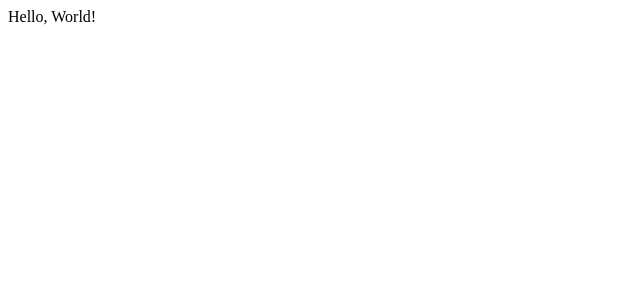
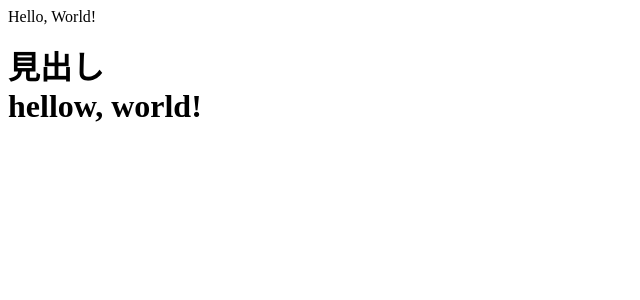
Before and after one commit to nishi633/ts_exercise, a React app in the folder react-app/: page / in a window 1280 px wide. Shown: the top 300 px of the page, without its empty margins (0-640 px from the left). Built offline with nearby package versions, Linux system fonts and the light colour scheme.

Commit message:
Add Heading components

```diff
--- a/react-app/src/App.tsx
+++ b/react-app/src/App.tsx
@@ -1,7 +1,14 @@
 import { Text } from './libs/Text'
+import { Heading } from './libs/Heading'
 
 export const App = () => {
   return (
-    <Text text='Hello, World!' />
+    <>
+      <Text text='Hello, World!' />
+      <Heading tag='h1'>見出し</Heading>
+      <Heading tag='h1'>
+        <span>hellow, world!</span>
+      </Heading>
+    </>
   )
 }
--- /dev/null
+++ b/react-app/src/libs/Heading.tsx
@@ -0,0 +1,25 @@
+import { VFC, ReactNode } from 'react'
+import styled from 'styled-components'
+
+type HeadingTypes = 'h1' | 'h2' | 'h3' | 'h4' | 'h5' | 'h6'
+
+type Props = {
+  children: ReactNode
+  tag: HeadingTypes
+}
+
+export const Heading: VFC<Props> = ({
+  children,
+  tag,
+}) => {
+  return (
+  // styled-componentsのas propsの機能でレンダリング要素のタグを動的に変更できる
+  <Wrapper as={tag}>
+    {children}
+  </Wrapper>
+  )
+}
+
+const Wrapper = styled.h1`
+  margin: 0;
+`
```
